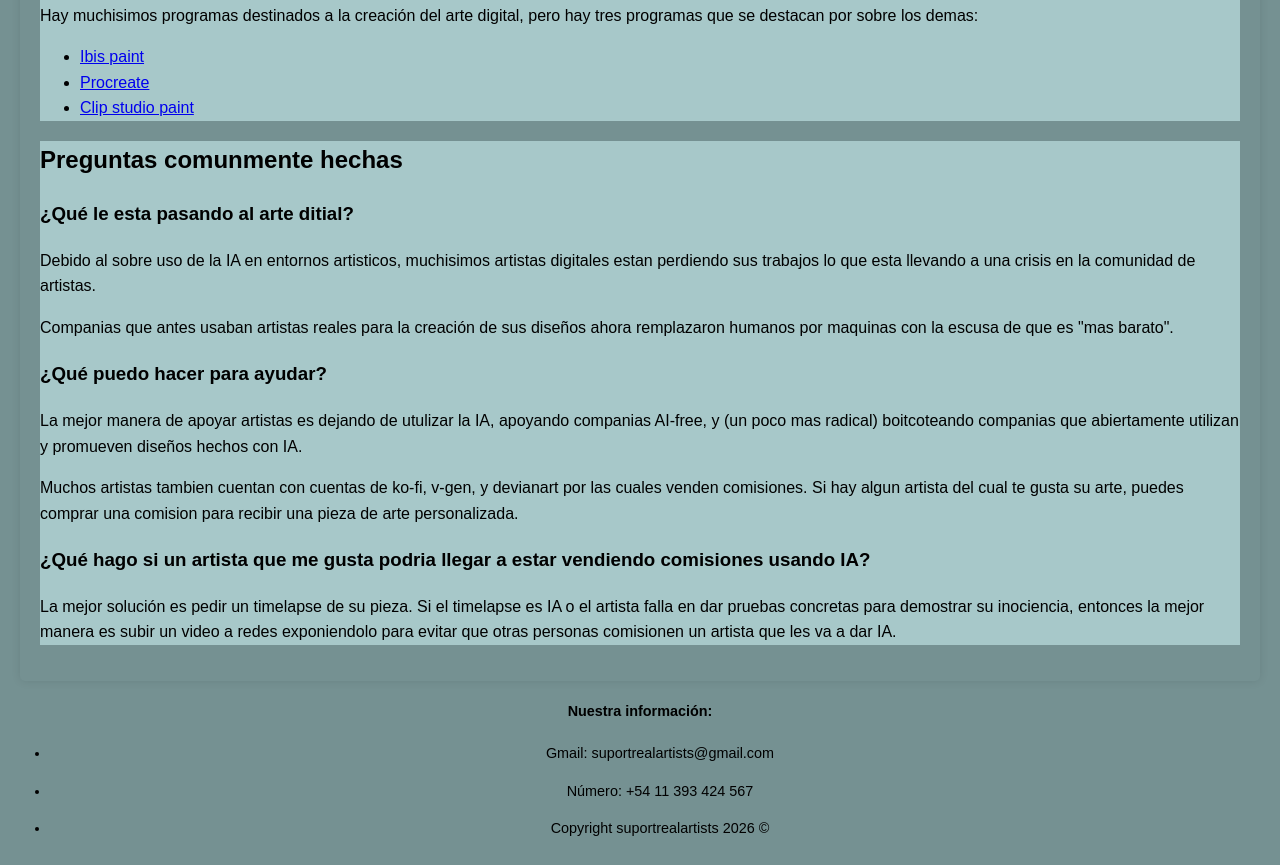
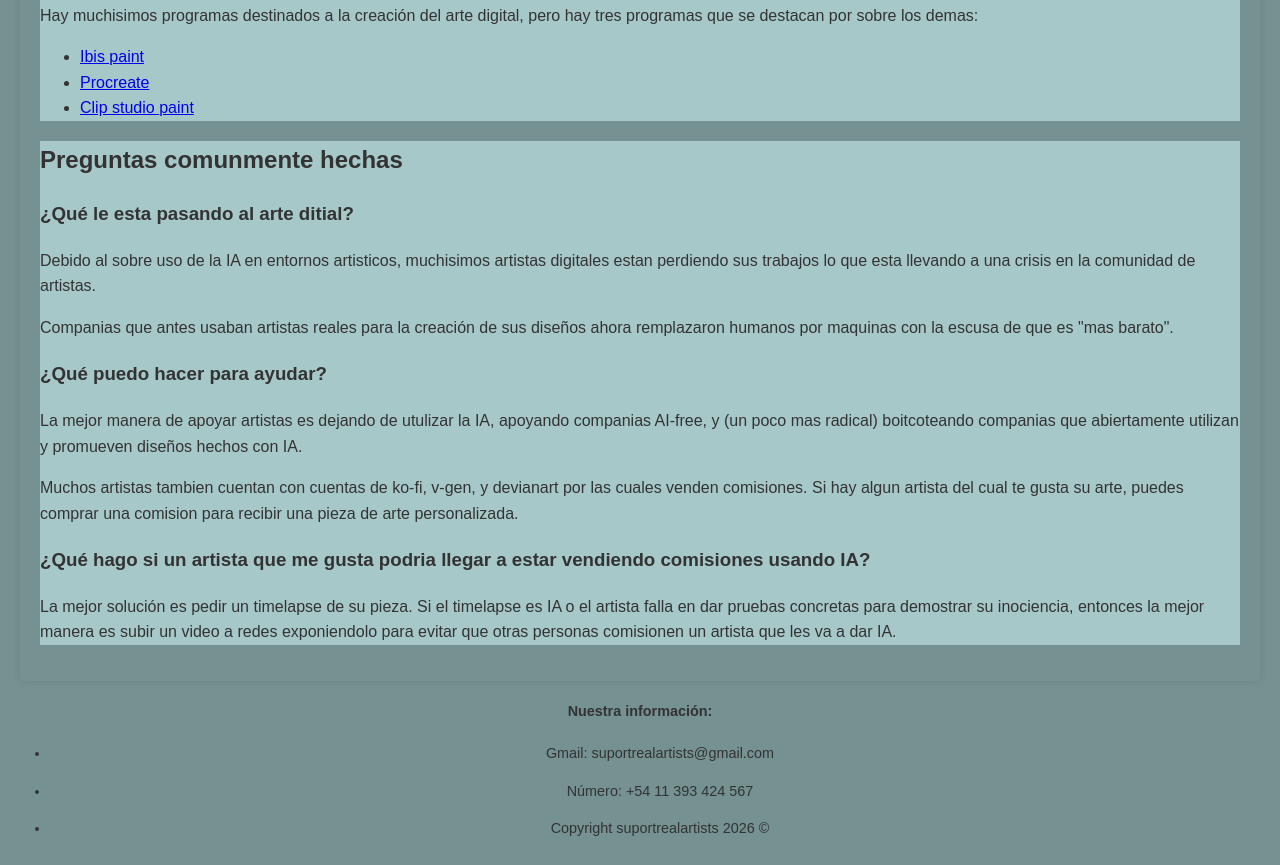
Before and after one commit to catamunsttt/tp-final-munoz-catalina-4c, a plain HTML site: page index.html in a window 1280 px wide. Shown: the part 669-1534 px from the top of the page. Drawn offline with Linux system fonts and the light colour scheme.

Commit message:
cambio color de fuente a color: #333;

```diff
--- a/style.css
+++ b/style.css
@@ -5,6 +5,7 @@ body {
     margin: 5px;
     padding: 5px;
     background-color: #759192;
+    color: #333;
 }
 
 header, main {
@@ -13,18 +14,21 @@ header, main {
     background: #759192;
     border-radius: 5px;
     box-shadow: 0 0 10px rgba(0, 0, 0, 0.1);
+    color: #333;
 }
 
 footer {
     text-align: center;
     font-size: 0.9em;
-    background-color:  #759192;;
+    background-color:  #759192;
+    color: #333;
 }
 
 article {
     border-bottom: 1px solid;
     padding-bottom: 10px;
     margin-bottom: 10px;
+    color: #333;
 }
 
 img {
@@ -35,6 +39,7 @@ img {
 
 section{
     background-color: #a7c8c9;
+    color: #333;
 }
 
 /* NAV!! */
```
